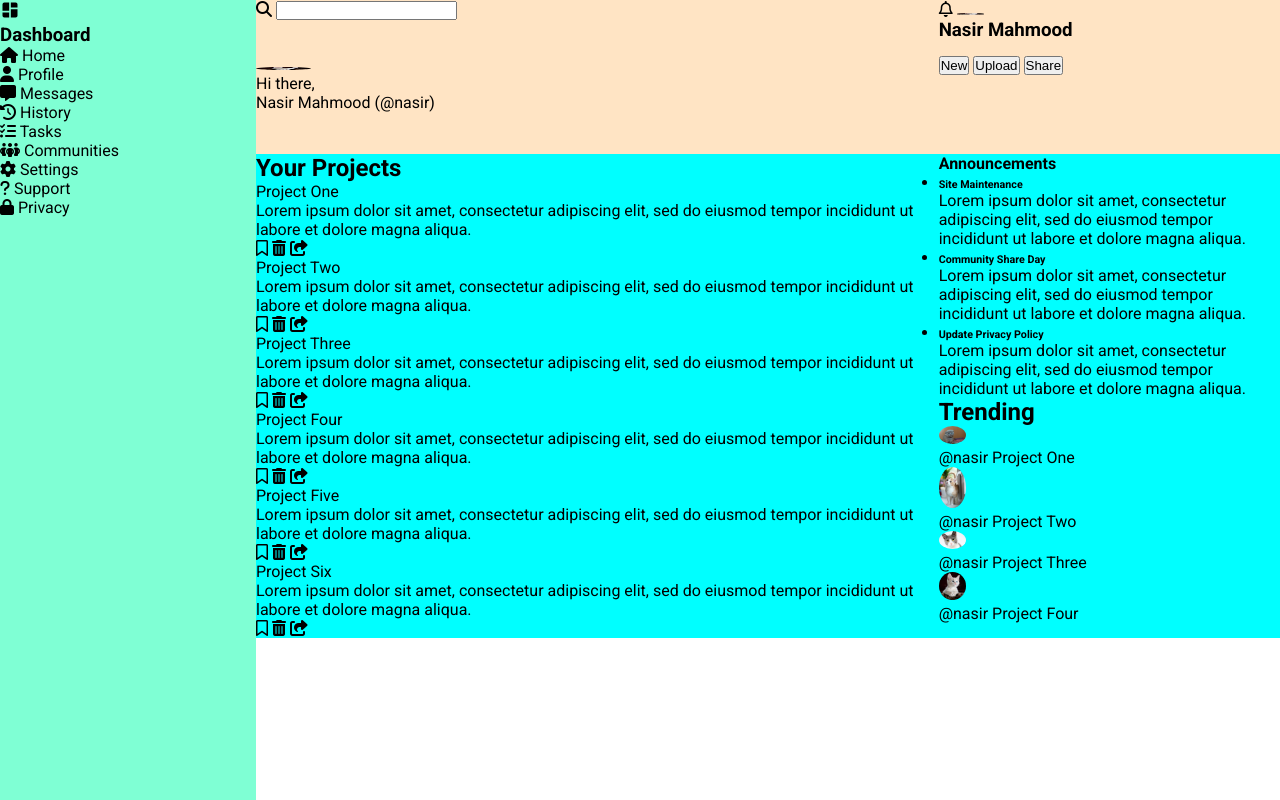
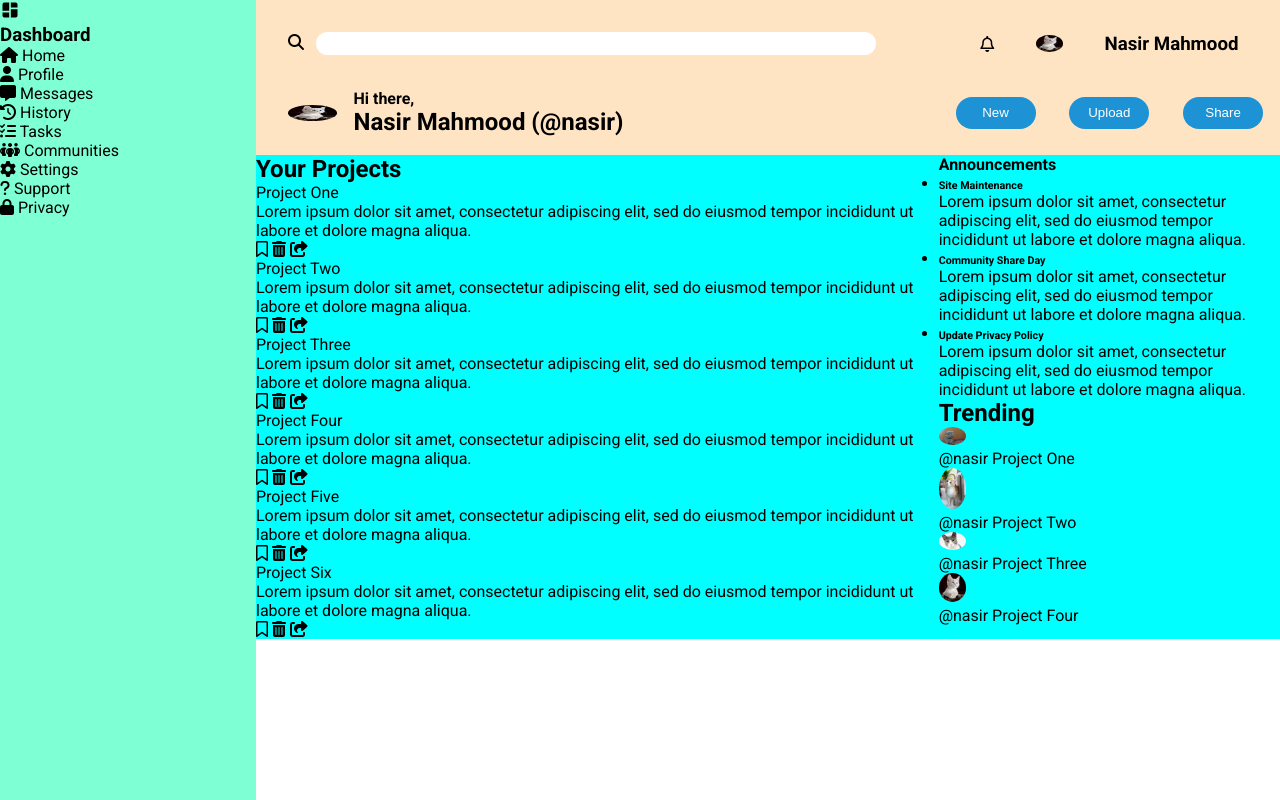
Before and after one commit to Nasirkhan294/admin-dashboard, a plain HTML site: page index.html in a window 1280 px wide. Drawn offline with Linux system fonts and the light colour scheme.

Commit message:
Add styling to header to make it  look appealing

```diff
--- a/index.html
+++ b/index.html
@@ -24,8 +24,10 @@
       </div>
       <div class="welcome-wrapper">
         <img src="./images/cat4.jpg" alt="cat" />
-        <p class="greeting">Hi there,</p>
-        <p class="user-name">Nasir Mahmood (@nasir)</p>
+        <div class="welcome-content">
+          <p class="greeting">Hi there,</p>
+          <p class="user-name">Nasir Mahmood (@nasir)</p>
+        </div>
       </div>
       <div class="buttons-wrapper">
         <button class="header-btn">New</button>
@@ -200,7 +202,6 @@
               <span class="trend-tag">@nasir</span>
               <span class="trend-text">Project Four</span>
             </p>
-
           </div>
         </div>
       </div>
--- a/style.css
+++ b/style.css
@@ -20,6 +20,7 @@ header {
     display: grid;
     grid-template-columns: 2fr 1fr;
     background-color: bisque;
+    padding-top: 1rem;
 }
 
 .sidebar {
@@ -36,5 +37,59 @@ main {
 img {
     width: 8%;
     border-radius: 50%;
-    height: 3%;
+    height: 30%;
 }
+
+.search-wrapper {
+    padding: 1rem  2rem;
+}
+
+.search-input  {
+    width: 35rem;
+    padding: 0.250rem;
+    border: none;
+    border-radius: 1rem;
+    margin-left: 0.5rem;
+}
+
+.profile-wrapper {
+    display: flex;
+    justify-content: space-evenly;
+    align-items: center;
+}
+
+.welcome-wrapper {
+    display: flex;
+    align-items: center;
+    padding: 1rem 2rem;
+}
+
+.greeting {
+    font-weight: 700;
+}
+
+.user-name {
+    font-size: 1.5rem;
+    font-weight: 700;
+}
+
+.welcome-content {
+    margin-left: 1rem;
+}
+
+.buttons-wrapper {
+    display: flex;
+    justify-content: space-around;
+    align-items: center;
+}
+
+.header-btn {
+    justify-self: flex-start;
+    width: 5rem;
+    height: 2rem;
+    background-color: #1D92D4;
+    border: none;
+    outline: none;
+    border-radius: 1rem;
+    color: #fff;
+}
```
